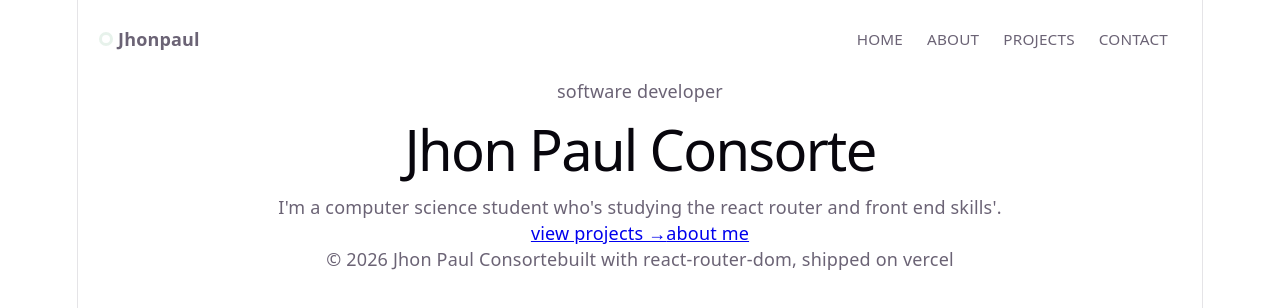
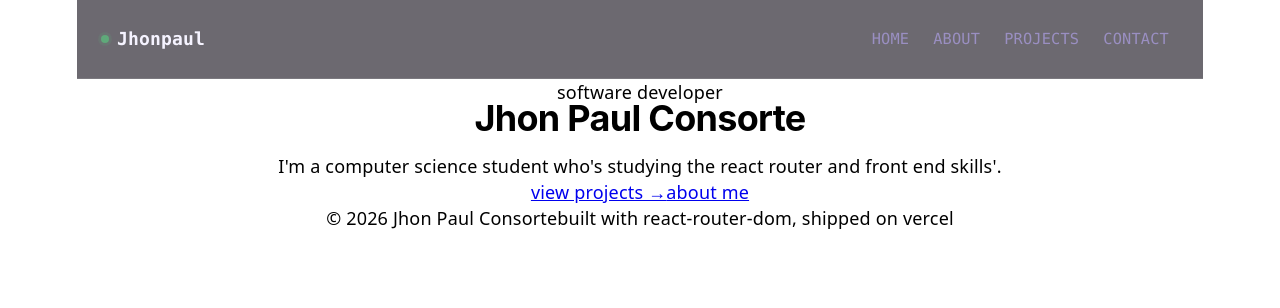
Before and after one commit to jhonpaulconsorte0-creator/my-portfolio, a React (Vite) app: page / in a window 1280 px wide. Shown: the top 308 px of the page. Built offline with nearby package versions, Linux system fonts and the light colour scheme.

Commit message:
replace bg style

```diff
--- a/src/components/Navbar.css
+++ b/src/components/Navbar.css
@@ -1,6 +1,8 @@
 .nav {
     border-bottom: 1px solid var(--line);
-    background: var(--ink);
+    background: rgba(10, 6, 18, 0.6);
+    backdrop-filter: blur(14px);
+    -webkit-backdrop-filter: blur(14px);
     position: sticky;
     top: 0;
     z-index: 10;
--- a/src/index.css
+++ b/src/index.css
@@ -1,15 +1,22 @@
 :root {
-  --text: #6b6375;
-  --text-h: #08060d;
-  --bg: #fff;
-  --border: #e5e4e7;
-  --code-bg: #f4f3ec;
-  --accent: #aa3bff;
-  --accent-bg: rgba(170, 59, 255, 0.1);
-  --accent-border: rgba(170, 59, 255, 0.5);
-  --social-bg: rgba(244, 243, 236, 0.5);
-  --shadow:
-    rgba(0, 0, 0, 0.1) 0 10px 15px -3px, rgba(0, 0, 0, 0.05) 0 4px 6px -2px;
+  --ink: #0A0612;
+  --ink-raised: #1C1030;
+  --paper: #F5F3FF;
+  --paper-dim: #C9BFE8;
+  --amber: #8B5CF6;
+  --amber-dim: #7C3AED;
+  --slate: #9A8FC2;
+  --line: rgba(255, 255, 255, 0.1);
+  --line-on-paper: #D8D0BC;
+  --ok: #5FA97A;
+  --glow: #A78BFA;
+
+  --font-mono: 'IBM Plex Mono', 'SFMono-Regular', Menlo, Consolas, monospace;
+  --font-serif: 'Inter', -apple-system, 'Segoe UI', sans-serif;
+  --font-display: 'Space Grotesk', 'Inter', sans-serif;
+
+  color-scheme: dark;
+
 
   --sans: system-ui, 'Segoe UI', Roboto, sans-serif;
   --heading: system-ui, 'Segoe UI', Roboto, sans-serif;
@@ -34,8 +41,8 @@
   :root {
     --text: #9ca3af;
     --text-h: #f3f4f6;
-    --bg: #8a9af3;
-    --border: #2e303a;
+    --bg: #242632;
+    --border: #000000;
     --code-bg: #43486c;
     --accent: #c084fc;
     --accent-bg: rgba(192, 132, 252, 0.15);
@@ -74,24 +81,21 @@ h2 {
 }
 
 h1 {
-  font-size: 56px;
-  letter-spacing: -1.68px;
-  margin: 32px 0;
-  @media (max-width: 1024px) {
-    font-size: 36px;
-    margin: 20px 0;
-  }
+  font-family: var(--font-display);
+  font-weight: 700;
+  letter-spacing: -0.02em;
+  margin: 0 0 0.6em 0;
 }
+
 h2 {
-  font-size: 24px;
-  line-height: 118%;
-  letter-spacing: -0.24px;
-  margin: 0 0 8px;
-  @media (max-width: 1024px) {
-    font-size: 20px;
-  }
+  font-family: var(--font-display);
+  font-weight: 700;
+  letter-spacing: -0.02em;
+  margin: 0 0 0.6em 0;
 }
+
 p {
+
   margin: 0;
 }
 
```
